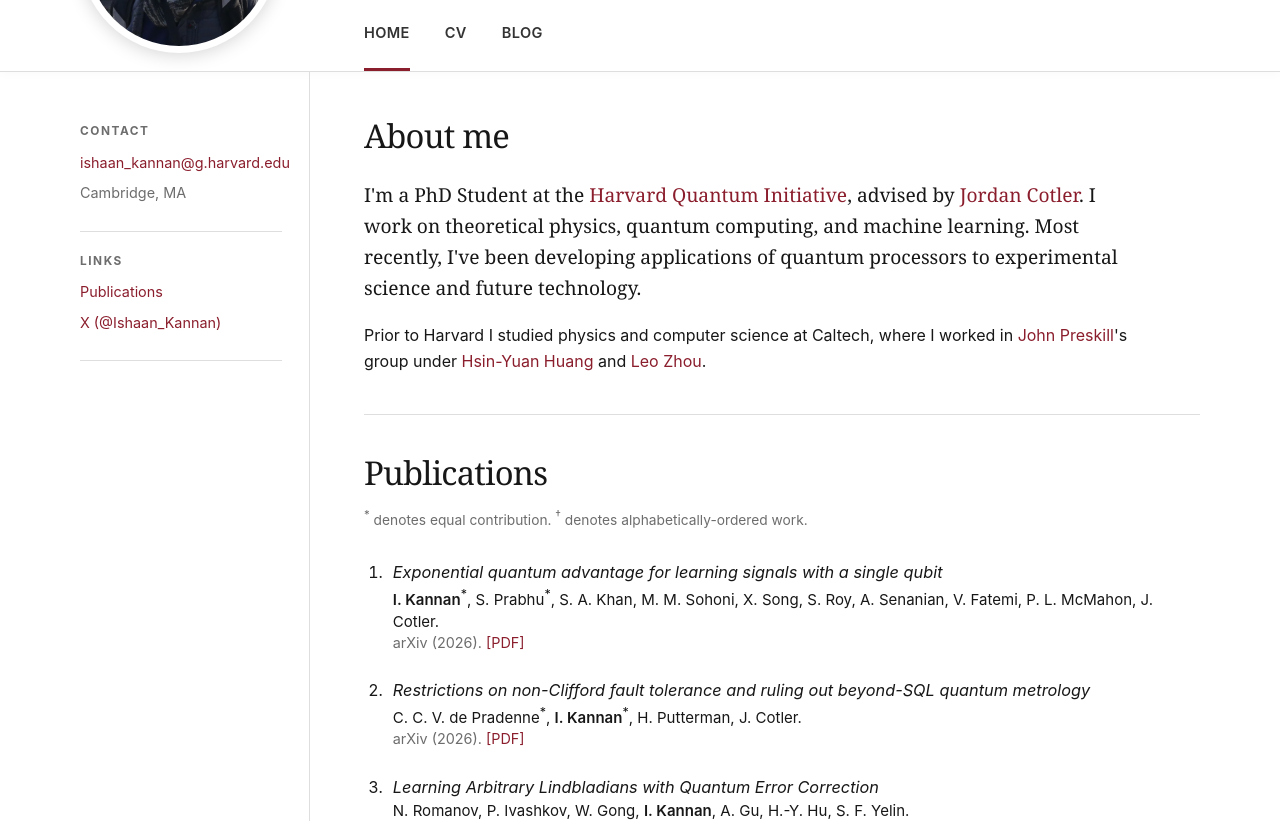
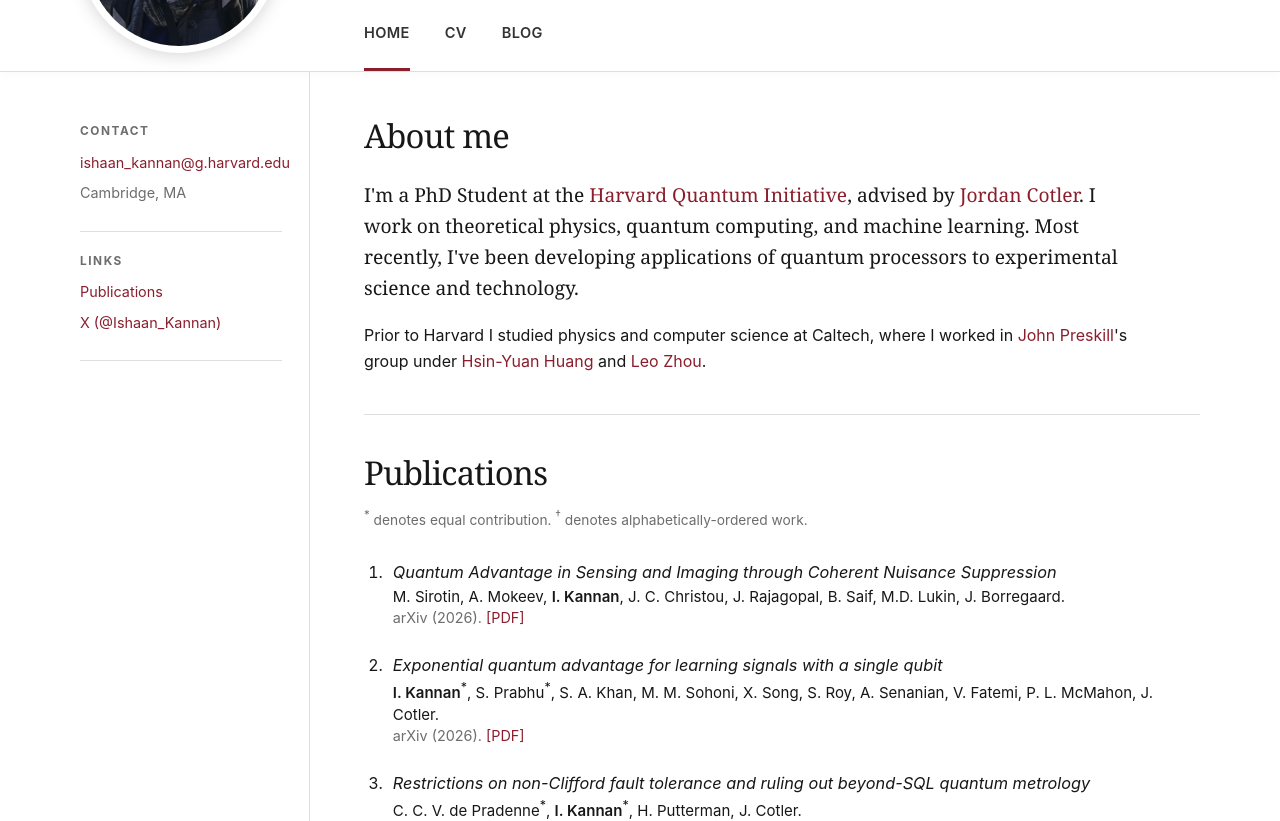
Before and after one commit to ishaan-kannan/ishaan-kannan.github.io, a Jekyll site: the page index.html, which Jekyll copies as it is, in a window 1280 px wide and 900 px high, scrolled down 215 px, cut to the strip 79-900 px from the top of the window. Built offline with Jekyll 4.4.1, drawn with Linux system fonts in a browser that asks for light colours.

Commit message:
Update index.html

```diff
--- a/index.html
+++ b/index.html
@@ -62,7 +62,7 @@
         <a href="https://quantum.harvard.edu/" target="_blank" rel="noopener">Harvard Quantum Initiative</a>,
         advised by
         <a href="https://www.physics.harvard.edu/people/facpages/cotler" target="_blank" rel="noopener">Jordan Cotler</a>.
-        I work on theoretical physics, quantum computing, and machine learning. Most recently, I've been developing applications of quantum processors to experimental science and future technology.
+        I work on theoretical physics, quantum computing, and machine learning. Most recently, I've been developing applications of quantum processors to experimental science and technology.
       </p>
 
       <p>
@@ -93,6 +93,21 @@
           padding-left: 1.45rem;
           max-width: 820px;
         ">
+           <li style="padding-left: 0.35rem; margin-bottom: 1.55rem;">
+            <div class="pub-title" style="font-size: 1.02rem; line-height: 1.4; margin-bottom: 2px;">
+              Quantum Advantage in Sensing and Imaging through Coherent Nuisance Suppression
+            </div>
+
+            <div style="font-size: 0.94rem; line-height: 1.45;">
+            M. Sirotin, A. Mokeev, <span class="me">I. Kannan</span>,
+              J. C. Christou, J. Rajagopal, B. Saif, M.D. Lukin, J. Borregaard.
+            </div>
+
+            <div style="font-size: 0.90rem; line-height: 1.45; color: var(--muted);">
+              arXiv (2026).
+              <a href="https://arxiv.org/pdf/2611.05868v1" target="_blank" rel="noopener">[PDF]</a>
+            </div>
+          </li>
 
           <li style="padding-left: 0.35rem; margin-bottom: 1.55rem;">
             <div class="pub-title" style="font-size: 1.02rem; line-height: 1.4; margin-bottom: 2px;">
```
